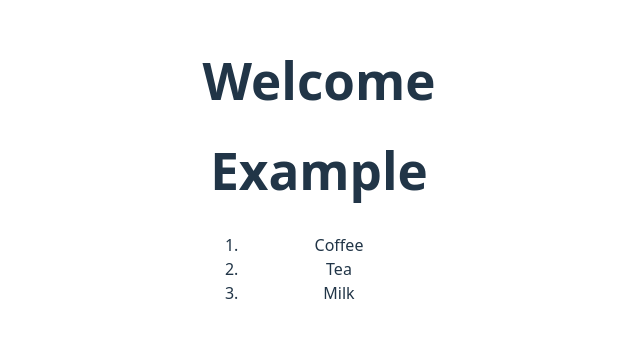
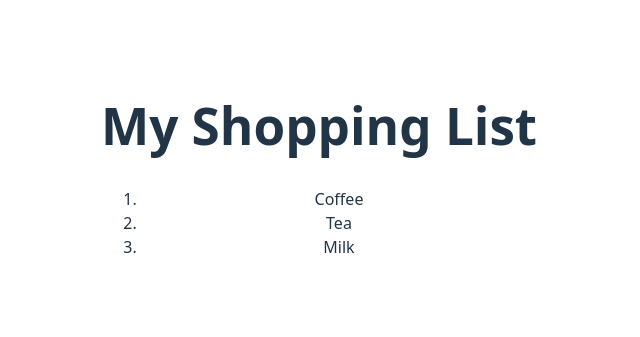
Before and after one commit to shalstein/react-winter-26, a React (Vite) app: page / in a window 1280 px wide. Shown: the part 231-568 px from the top of the page, without its empty margins (321-961 px from the left). Built offline with nearby package versions, Linux system fonts and the light colour scheme.

Commit message:
added react fragment

```diff
--- a/src/App.jsx
+++ b/src/App.jsx
@@ -8,8 +8,6 @@ import ADefaultImport from "./TodoList";
 function App() {
   return (
     <div>
-      <MyGreeter />
-      <ADefaultImport />
       <TodoList />
     </div>
   );
--- a/src/TodoList.jsx
+++ b/src/TodoList.jsx
@@ -2,11 +2,25 @@ function TodoList() {
   const itemsToBuy = ["Coffee", "Tea", "Milk"];
 
   return (
-    <ol>
-      <li>Coffee</li>
-      <li>Tea</li>
-      <li>Milk</li>
-    </ol>
+    <>
+      <h1>My Shopping List</h1>
+      <ol>
+        <li>Coffee</li>
+        <li>Tea</li>
+        <li>Milk</li>
+      </ol>
+    </>
+  );
+}
+
+function DrinkList() {
+  React.createElement("h1", null, "My Shoping List");
+  return React.createElement(
+    "ol",
+    null,
+    React.createElement("li", null, "Coffee"),
+    React.createElement("li", null, "Tea"),
+    React.createElement("li", null, "Milk"),
   );
 }
 
```
